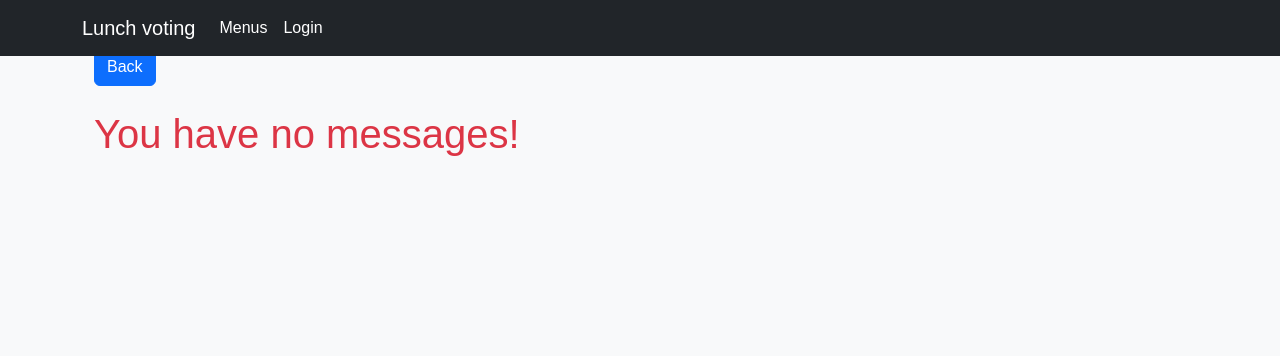
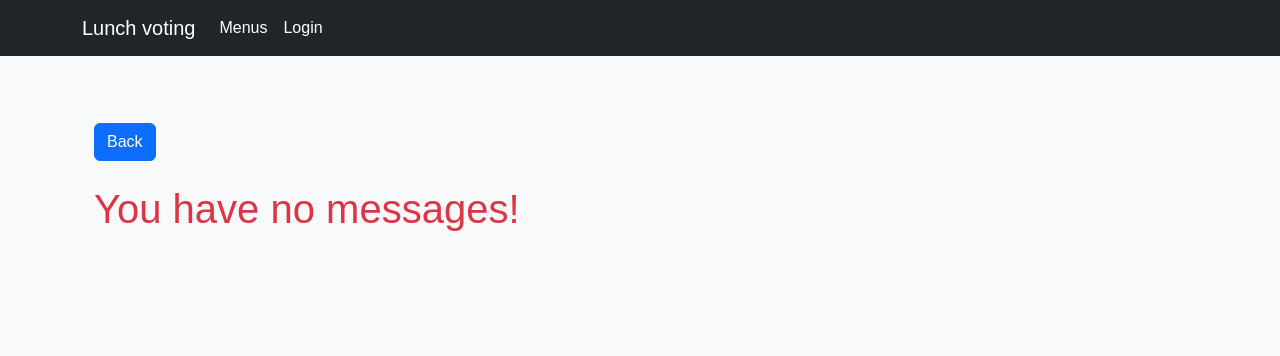
Before and after one commit to Dima101-glitch/lunch_voting, a Django app: page /messages/info/ in a window 1280 px wide. Shown: the top 356 px of the page. Run offline with Django 4.2, Linux system fonts and the light colour scheme.

Commit message:
HTML editing

```diff
--- a/templates/menus.html
+++ b/templates/menus.html
@@ -39,7 +39,7 @@
 
 {% block body %}
     <div class="container mt-4">
-        <h1 class="text-center mb-4">Available Menus</h1>
+        <h1 class="text-center mb-4" style="margin-top: 75px;">Available Menus</h1>
         {% for menu in all_menus %}
             <div class="menu-container">
                 <div class="d-flex">
--- a/templates/messages.html
+++ b/templates/messages.html
@@ -23,7 +23,7 @@
 
 {% block body %}
     <div class="container mt-5">
-        <button type="button" class="btn btn-primary" onclick="window.history.back();">Back</button>
+        <button type="button" class="btn btn-primary" onclick="window.history.back();" style="margin-top: 75px;">Back</button>
         <div class="mt-4">
             {% if messages %}
                 {% for message in messages %}
```
